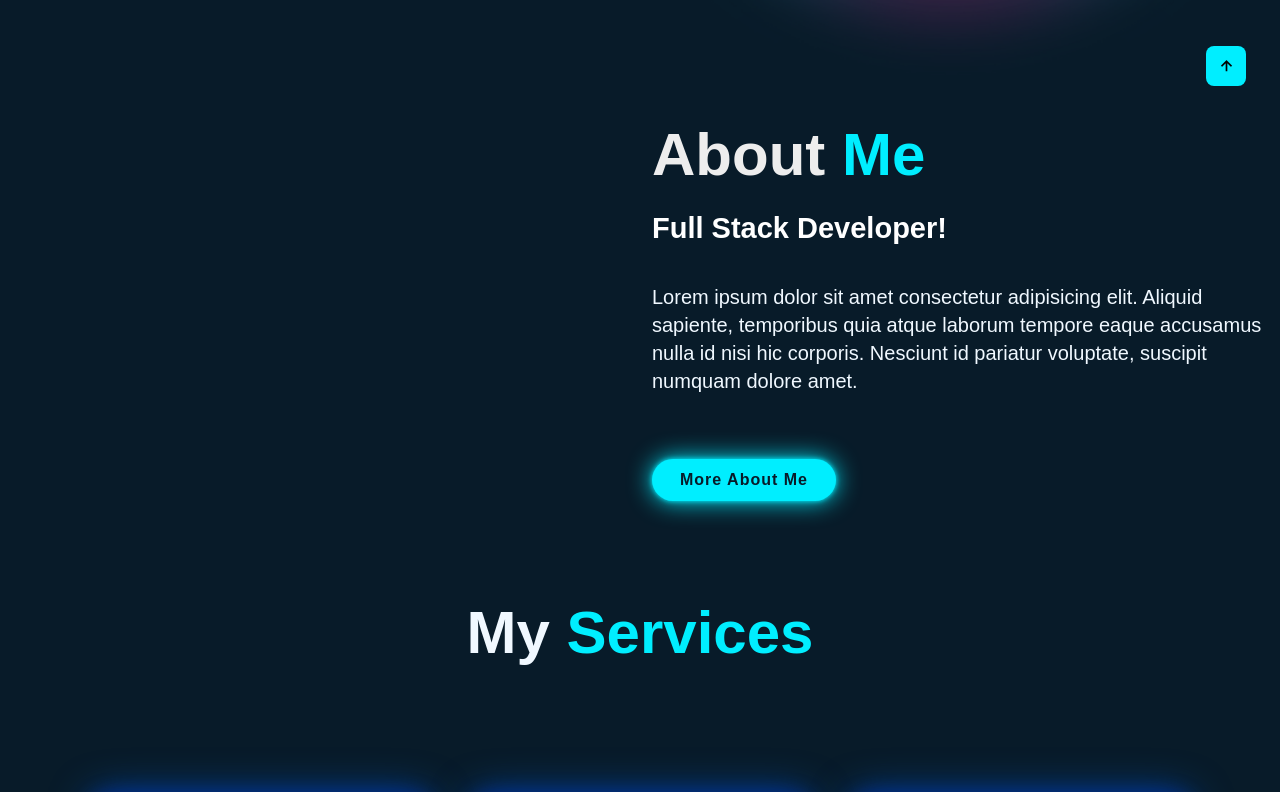
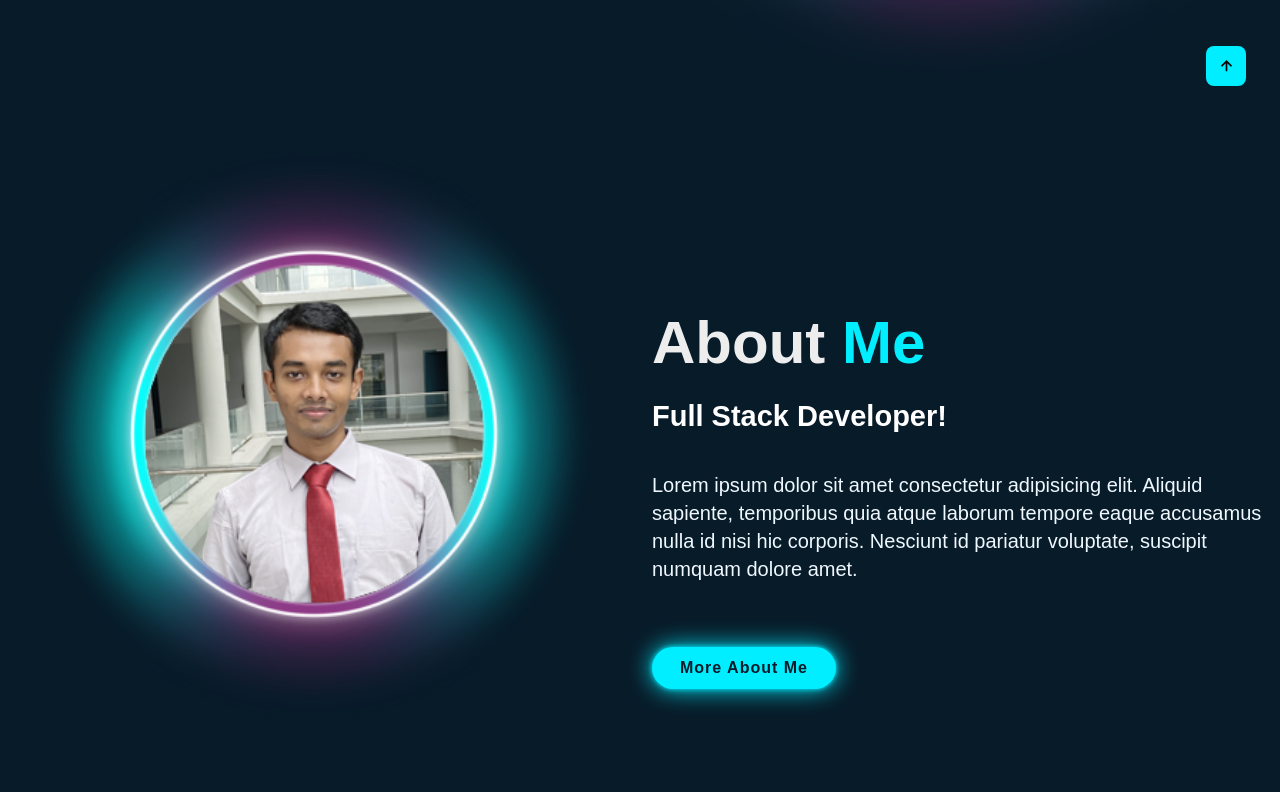
Before and after one commit to plabandas/My-Personal-Portfolio, a plain HTML site: page index.html in a window 1280 px wide. Shown: the part 680-1472 px from the top of the page. Drawn offline with nearby package versions, Linux system fonts and the light colour scheme; the site is published under a folder, as on GitHub Pages, so addresses that start at the root find nothing.

Commit message:
Image Little Problem Solved

```diff
--- a/index.html
+++ b/index.html
@@ -49,7 +49,7 @@
   <section class="about" id="about">
 
     <div class="about-img">
-      <img src="/Images/middle_profile.png" alt="">
+      <img src="Images/middle_profile.png" alt="">
     </div>
 
     <div class="about-text">
```
